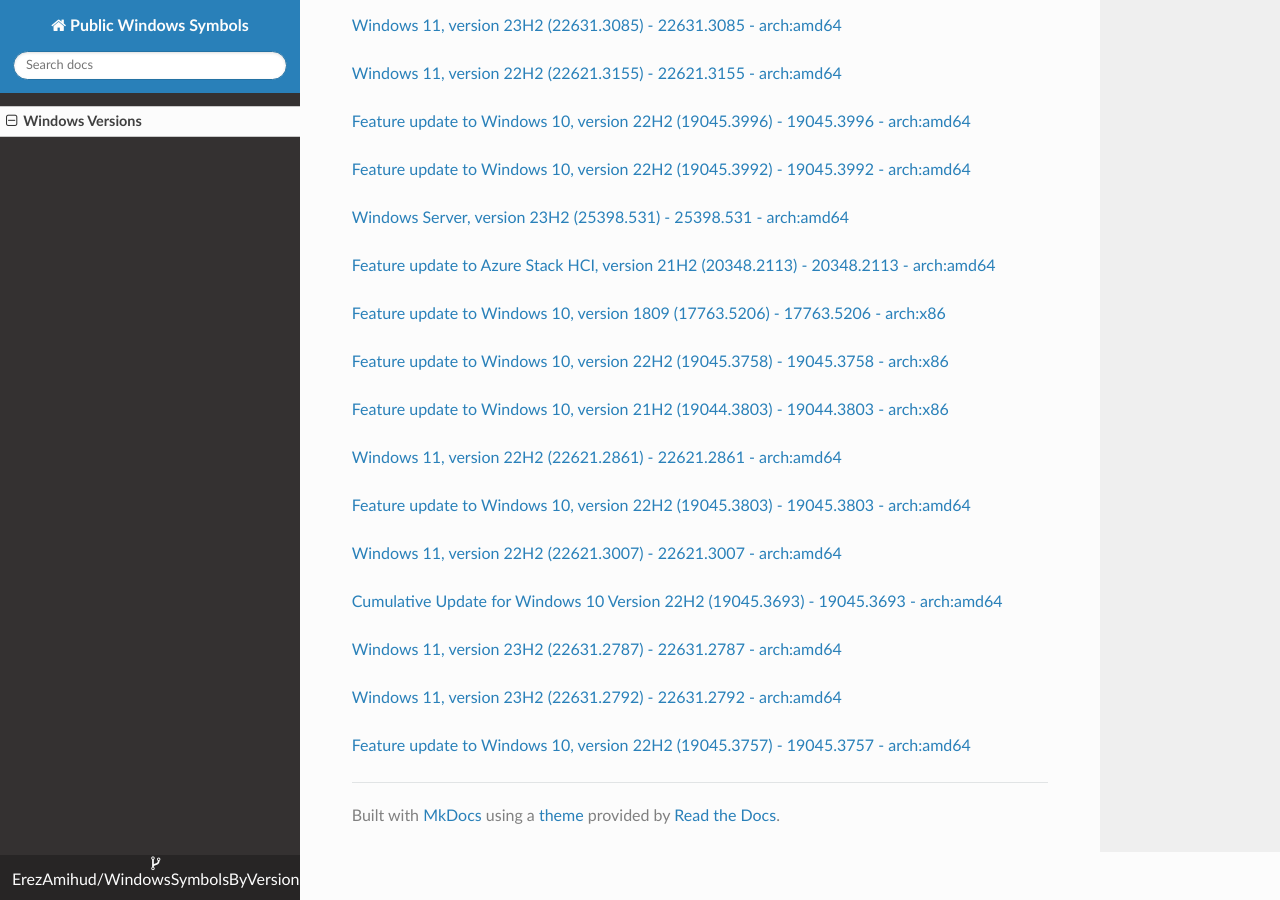
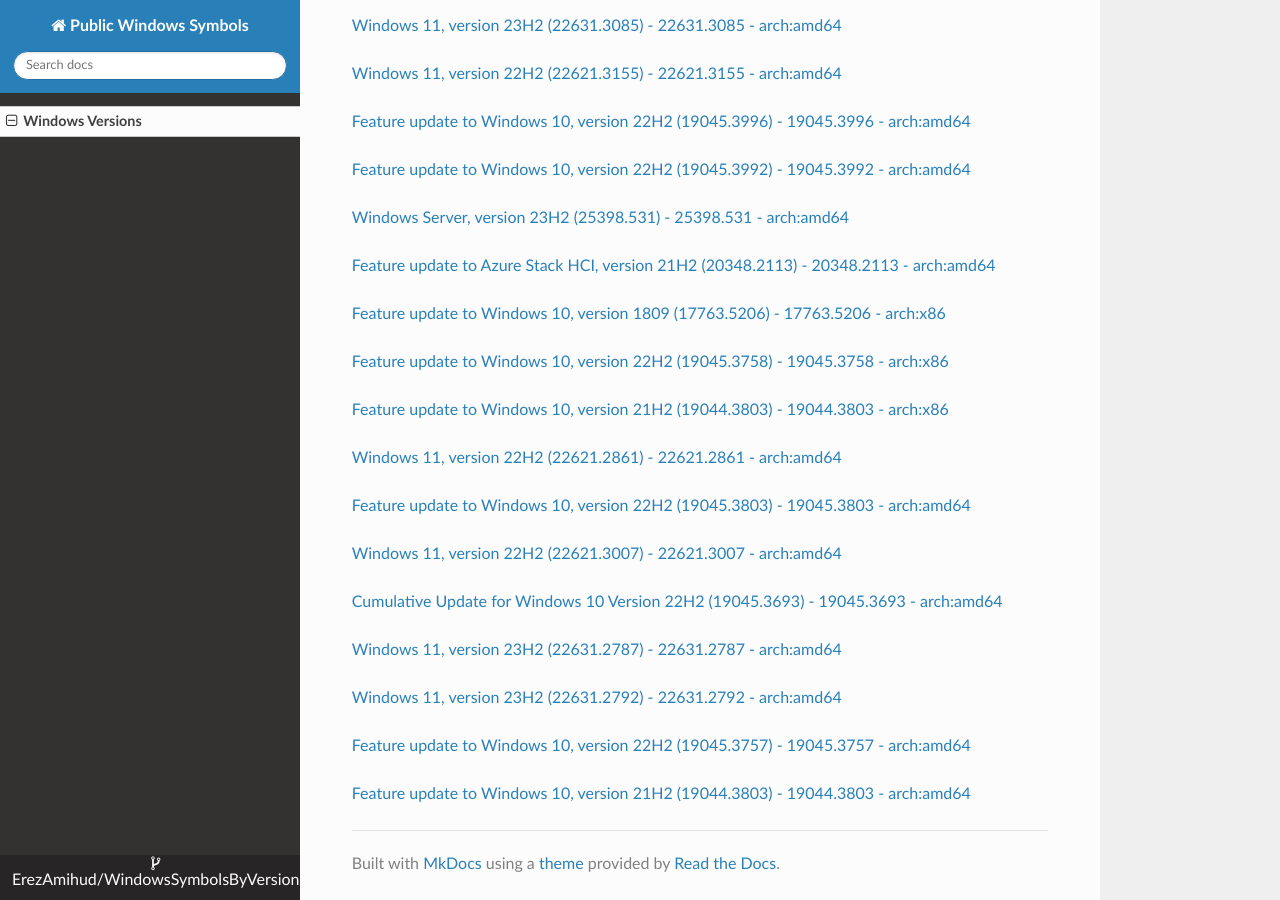
Before and after one commit to ErezAmihud/WindowsSymbolsByVersion, an MkDocs documentation site: the page built from docs/index.md, in a window 1280 px wide and 900 px high, scrolled down 20093 px. Built offline with MkDocs 1.6.1, drawn with Linux system fonts in a browser that asks for light colours; nearby versions of some CDN libraries.

Commit message:
Automated commit, add manifest for 59c70753-8452-47e1-b825-ec2c888ff741

```diff
--- a/docs/index.md
+++ b/docs/index.md
@@ -1117,3 +1117,6 @@
 
 
 [Feature update to Windows 10, version 22H2 (19045.3757) - 19045.3757 - arch:amd64](https://github.com/ErezAmihud/WindowsSymbolsByVersion/blob/main/manifests/8005dbc9-b3b7-4198-b6cc-351959d136e1.manifest)
+
+
+[Feature update to Windows 10, version 21H2 (19044.3803) - 19044.3803 - arch:amd64](https://github.com/ErezAmihud/WindowsSymbolsByVersion/blob/main/manifests/59c70753-8452-47e1-b825-ec2c888ff741.manifest)
```
Also changed, not shown: process_builds.json (+1 -1 lines), 1 other file.
